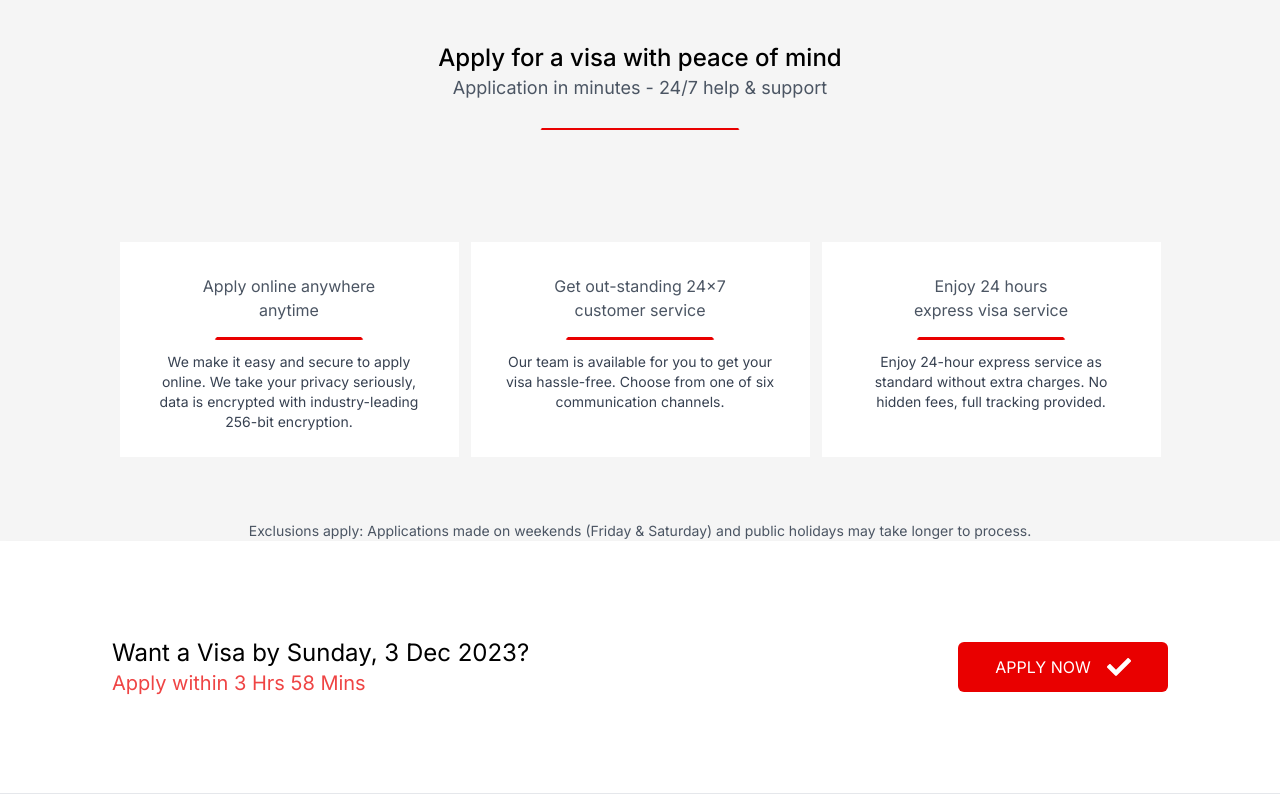
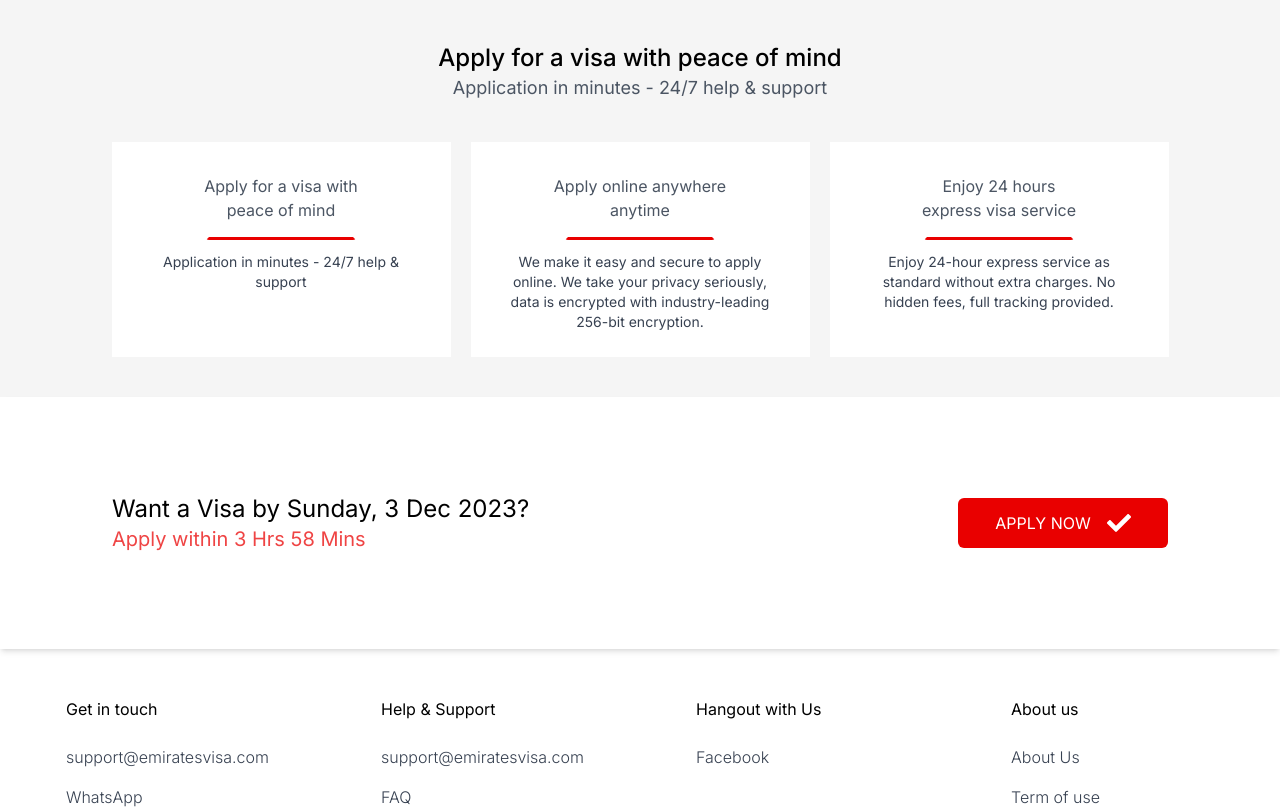
Before and after one commit to tahaamin2013/Emirates-Visa, a Next.js app: page / in a window 1280 px wide. Shown: the part 700-1509 px from the top of the page. Built offline with nearby package versions, Linux system fonts and the light colour scheme; no server answers.

Commit message:
For Husnain STyle

```diff
--- a/src/components/Serice-Section/ServicesSection.tsx
+++ b/src/components/Serice-Section/ServicesSection.tsx
@@ -4,14 +4,43 @@ import Service from "./Service";
 const ServicesSection = () => {
   return (
     <>
-    <div className="flex flex-col justify-center items-center">
+      <div className="flex flex-col justify-center items-center">
+        <div className="flex flex-col justify-center items-center">
+          <h1 className="text-lg lg:text-2xl font-normal lg:font-medium">
+            Apply for a visa with peace of mind
+          </h1>
+          <p className="text-sm lg:text-lg text-gray-600">
+            Application in minutes - 24/7 help & support
+          </p>
+        </div>
+
+        <div className="flex gap-5 p-10 flex-wrap justify-center">
+          <Service
+            title="Apply for a visa with peace of mind"
+            description="Application in minutes - 24/7 help & support"
+            className=""
+          />
+          <Service
+            title="Apply online anywhere anytime"
+            description="We make it easy and secure to apply online. We take your privacy seriously, data is encrypted with industry-leading 256-bit encryption."
+            className=""
+          />
+          <Service
+            title="Enjoy 24 hours express visa service"
+            description="Enjoy 24-hour express service as standard without extra charges. No hidden fees, full tracking provided."
+            className=""
+          />
+        </div>
+      </div>
+
+      {/* <div className="flex flex-col justify-center items-center">
       <h1 className="text-lg lg:text-2xl font-normal lg:font-medium">
         Apply for a visa with peace of mind
       </h1>
       <p className="text-sm lg:text-lg text-gray-600">
         Application in minutes - 24/7 help & support
       </p>
-      <hr className="border-b-[rgb(233,0,0)] border-transparent border-2 w-[200px] mt-6 rounded-full mb-28" />
+      <hr className="border-b-[rgb(233,0,0)] border-transparent border-2 w-[200px] mt-6 rounded-full mb-12" />
       <div className="grid xl:grid-cols-3 md:grid-cols-2 grid-cols-1 gap-3">
         <Service
           title="Apply online anywhere anytime"
@@ -30,12 +59,12 @@ const ServicesSection = () => {
           description="Enjoy 24-hour express service as standard without extra charges. No hidden fees, full tracking provided."
           />
           </div>
-      </div>
+    </div>
 
     <p className="text-center text-sm mt-16 lg:text-sm text-gray-600">
         Exclusions apply: Applications made on weekends (Friday & Saturday) and public holidays may take longer to process.
-      </p>
-  </>
+    </p> */}
+    </>
   );
 };
 
--- a/src/components/footer/Foo.tsx
+++ b/src/components/footer/Foo.tsx
@@ -10,7 +10,7 @@ const scrollToTop = () => {
 
 const Foo = () => {
   return (
-    <div className="w-full h-fit bg-white-500 shadow-md px-18 sm:px-28 py-24 flex flex-col text-center sm:text-left sm:flex-row items-center justify-between gap-6">
+    <div className="w-full h-fit bg-white-500 mb-4 shadow-md px-18 sm:px-28 py-24 flex flex-col text-center sm:text-left sm:flex-row items-center justify-between gap-6">
       <div>
         <h1 className="sm:text-2xl text-xl">Want a Visa by Sunday, 3 Dec 2023?</h1>
         <p className="text-xl text-red-500">Apply within 3 Hrs 58 Mins</p>
--- a/src/components/footer/Footer.tsx
+++ b/src/components/footer/Footer.tsx
@@ -9,8 +9,6 @@ const Footer = () => {
   return (
     <div className=" bg-white w-full">
       <Foo />
-
-      <hr />
 
       <footer className="bg-white flex justify-center w-full dark:bg-gray-900">
         <div className="justify-center grid grid-cols-1 text-left gap-28  px-4 py-6 lg:py-8 md:text-left md:grid-cols-4">
```
Also changed, not shown: src/components/Serice-Section/Service.tsx (+20 -14 lines).
